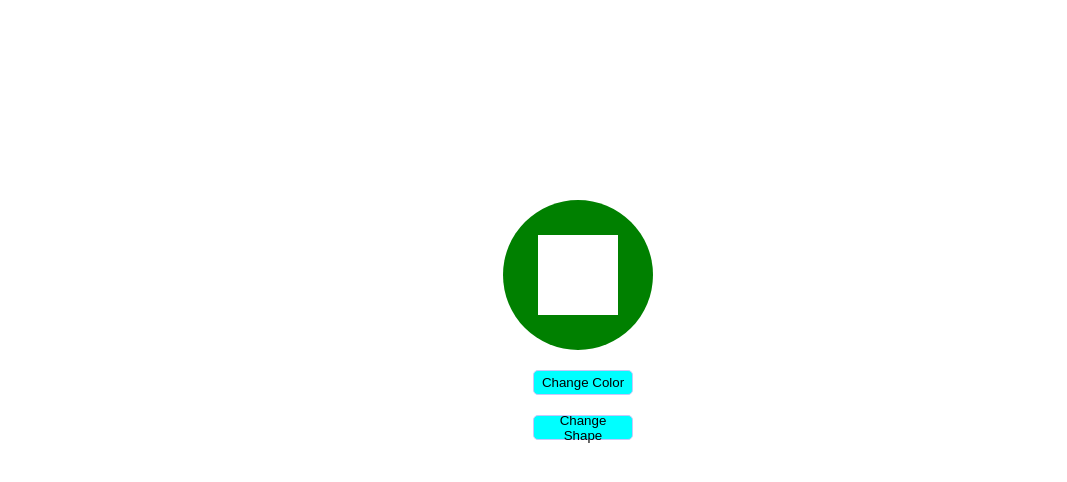
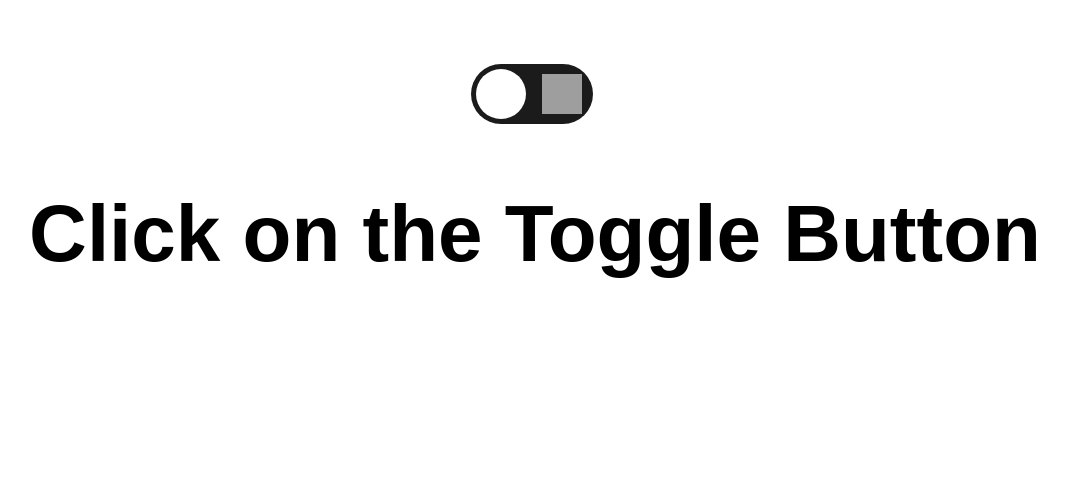
Before and after one commit to simajadhav63/geekster-, a plain HTML site: page index.html in a window 1280 px wide. Shown: the whole page, without its empty margins (105-1172 px from the left). Drawn offline with Linux system fonts and the light colour scheme; grey boxes are pictures that could not be loaded.

Commit message:
Add files via upload
done

```diff
--- a/index.html
+++ b/index.html
@@ -4,20 +4,19 @@
   <meta charset="UTF-8">
   <meta name="viewport" content="width=device-width, initial-scale=1.0">
   <title>Dark mode Project</title>
+  <link rel="stylesheet" href="style.css">
 </head>
 <body>
+  <div class="container">
+    <div class="button">
+    <img src="./sun.png" alt="sun" id="sun_png">
+    <img src="./moon.png" alt="moon" id="moon_png">
+    <div class="white_circle" onclick="toggle()"  id="white_round"></div>
 
-  <div id="container" style="position: relative; width: 150px; height: 150px; margin-top: 200px; left: 600px; background-color: green; border-radius: 50%;">
-    <div id="square" style="position: absolute; top: 50%; left: 50%; width: 80px; height: 80px; background-color: white; transform: translate(-50%, -50%);"></div>
-  </div>
+    </div>
+    <h1 id="heading">Click on the Toggle Button</h1>
+    </div>
 
-  <button style="display: flex; justify-content: center; align-items: center; margin-left: 630px; margin-top: 20px; width: 100px; height: 25px; background-color: aqua; border: 1px solid rgb(198, 198, 250); border-radius: 5px;" onclick="changeColor()">Change Color</button>
-  <button style="display: flex; justify-content: center; align-items: center; margin-left: 630px; margin-top: 20px; width: 100px; height: 25px; background-color: aqua; border: 1px solid rgb(198, 198, 250); border-radius: 5px;" onclick="changeShape()">Change Shape</button>
-
-
-
-
-  <script src="script.js"></script>
-
+    <script src="./script.js"></script>
 </body>
 </html>
--- a/script.js
+++ b/script.js
@@ -1,25 +1,59 @@
-let circle = document.getElementById("container");
-let square = document.getElementById("square");
+const crl = document.querySelector('.white_circle');
+const hd = document.querySelector('.heading');
 
-let colors = ["red", "orange", "yellow", "green", "blue", "indigo", "violet"];
 
-  function changeColor() {
-    let randomColor = colors[Math.floor(Math.random() * colors.length)];
-    circle.style.backgroundColor = randomColor;
-  }
+crl.addEventListener("click", function() {
+    document.body.style.backgroundColor = document.body.style.backgroundColor === 'black' ? 'white' : 'black';
 
-  function changeShape() {
+    heading.style.color = heading.style.color === 'white' ? 'black' : 'white';
 
-    square.style.width = "0";
-    square.style.height = "0";
-    square.style.borderBottom = "50px solid blue";
-    square.style.borderLeft = "25px solid transparent";
-    square.style.borderRight = "25px solid transparent";
-    square.style.backgroundColor = "transparent"; // Ensure background is transparent before changing shape
-    square.style.borderBottom = shapes[shapeIndex].borderBottom;
-    square.style.borderLeft = shapes[shapeIndex].borderLeft;
-    square.style.borderRight = shapes[shapeIndex].borderRight;
 
-    shapeIndex = (shapeIndex + 1) % shapes.length;
+});
 
-  }
+let tog_right = false;
+
+function toggle() {
+    var div = document.getElementById("white_round");
+
+    if (!tog_right) {
+        div.style.transform = "translateX(70px)";
+    } else {
+        div.style.transform = "none";
+    }
+    tog_right = !tog_right;
+
+}
+
+const sun_tog = document.querySelector('#sun_png')
+
+sun_tog.addEventListener("click", function () {
+    var div = document.getElementById("white_round");
+
+    if (!tog_right) {
+        div.style.transform = "translateX(70px)";
+    } else {
+        div.style.transform = "none";
+    }
+    tog_right = !tog_right;
+
+    document.body.style.backgroundColor = document.body.style.backgroundColor === 'black' ? 'white' : 'black';
+
+    heading.style.color = heading.style.color === 'white' ? 'black' : 'white';
+});
+
+const moon_tog = document.querySelector('#moon_png')
+
+moon_tog.addEventListener("click", function () {
+    var div = document.getElementById("white_round");
+
+    if (!tog_right) {
+        div.style.transform = "translateX(70px)";
+    } else {
+        div.style.transform = "none";
+    }
+    tog_right = !tog_right;
+
+    document.body.style.backgroundColor = document.body.style.backgroundColor === 'black' ? 'white' : 'black';
+
+    heading.style.color = heading.style.color === 'white' ? 'black' : 'white';
+});
--- /dev/null
+++ b/style.css
@@ -0,0 +1,61 @@
+*{
+    margin: 0;
+    padding: 0;
+    box-sizing: border-box;
+    font-family: sans-serif;
+}
+
+.container{
+    height: 100%;
+    width: 100%;
+}
+.button{
+    width: 9.5%;
+    position: relative;
+    margin-left: 45%;
+    margin-top: 5%;
+    margin-bottom: 5%;
+    justify-content: center;
+    align-items: center;
+    background-color: rgb(28, 27, 27);
+    padding: 10px;
+    display: flex;
+    border-radius: 60px;
+}
+
+.white_circle{
+    position: absolute;
+    top: 1;
+    left: 0;
+    margin-left: 5px;
+    margin-right: 5px;
+    height: 50px;
+    width: 50px;
+    border-radius: 50%;
+    background-color: white;
+    cursor: pointer;
+
+}
+
+#white_round{
+    transition: transform 0.5s ease;
+  }
+
+  #sun_png {
+    height: 40px;
+    width: 40px;
+    cursor: pointer;
+  }
+
+  #moon_png {
+    height: 40px;
+    width: 40px;
+    cursor: pointer;
+    margin-left: 20px;
+
+  }
+
+  #heading{
+  text-align: center;
+  font-size: 80px;
+  }
```
Also changed, not shown: sun.png (added), 1 other file.
